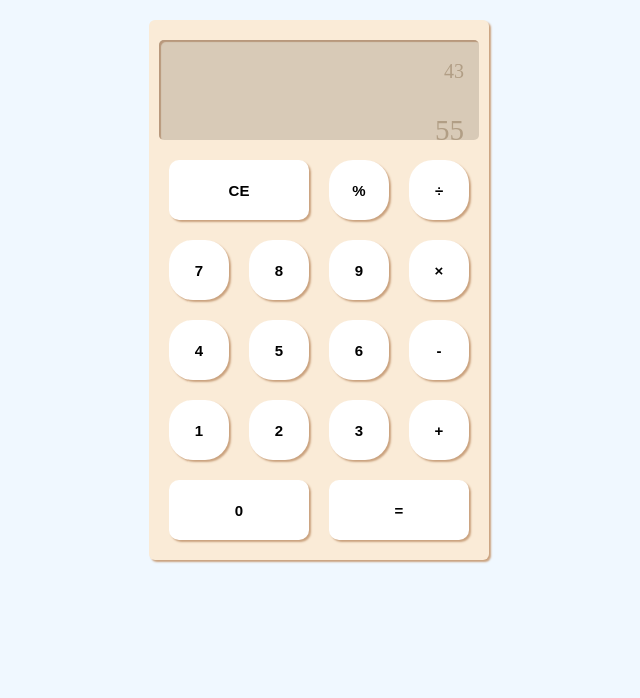
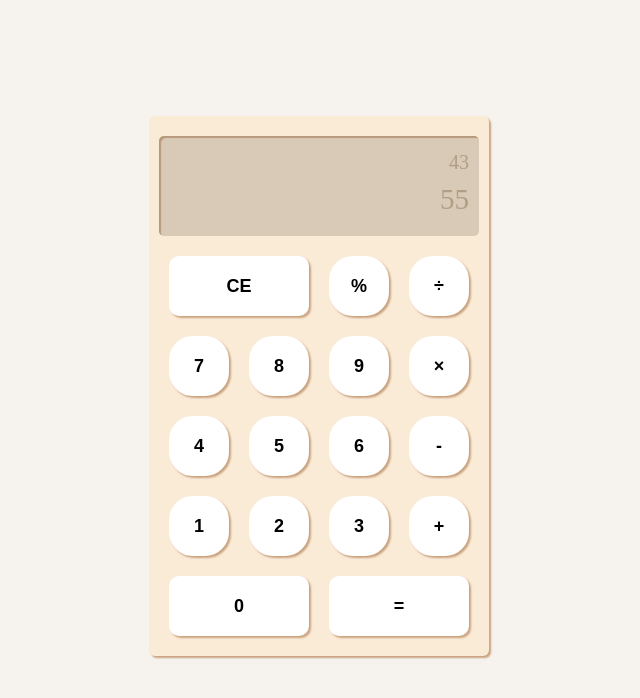
Before and after one commit to nicolinem/Simple-Calculator, a plain HTML site: page index.html in a window 1280 px wide. Shown: the whole page, without its empty margins (321-961 px from the left). Drawn offline with Linux system fonts and the light colour scheme.

Commit message:
Polish calculator design

```diff
--- a/style.css
+++ b/style.css
@@ -1,6 +1,7 @@
 
 body{
-    background-color: aliceblue;
+    /* background-color: aliceblue; */
+    background-color: rgba(243, 239, 233, 0.726);
 }
 #calculator {
     width: 320px;
@@ -10,36 +11,35 @@ body{
     border-radius: 6px;
     box-shadow: 2px 2px 2px rgb(202, 162, 126);
     padding: 20px 10px 0px 10px;
+    top: 6rem;
+    position: relative;
 }
 #display{
-    height: 100px;
+    height: 90px;
     background-color: rgba(80, 69, 56, 0.2);
     border-radius: 5px;
-    overflow: hidden;
     box-shadow:inset 2px 2px 1px rgb(184, 152, 124);
+    padding: 5px 10px;
 
 }
 
 #result {
-    height: 45px;
-    overflow: hidden;
-
+    padding-top: 10px;
+    height: 35%;
     text-align: right;
-    padding-right: 15px;
     color: rgb(177, 158, 133);
     font-size: 20px;
-
 }
 
 #currentoutput {
-    height: 45px;
-    overflow: hidden;
-    text-align: right;
-    padding: 10px 15px;
+    height: 50%;
     color: rgb(177, 158, 133);
     font-size: 29px;
-    padding-top: 0px;
+    text-align: right;
+}
 
+#result > *, #currentoutput > * {
+    margin: 0px 0;
 }
 
 #buttons{
@@ -55,7 +55,7 @@ body{
 	border-radius: 40%;
 	border-width: 0;
 	font-weight: bold;
-	font-size: 15px;
+	font-size: 18px;
     background-color: white;
     box-shadow: 2px 2px 2px rgb(202, 162, 126);
     cursor: pointer;
```
